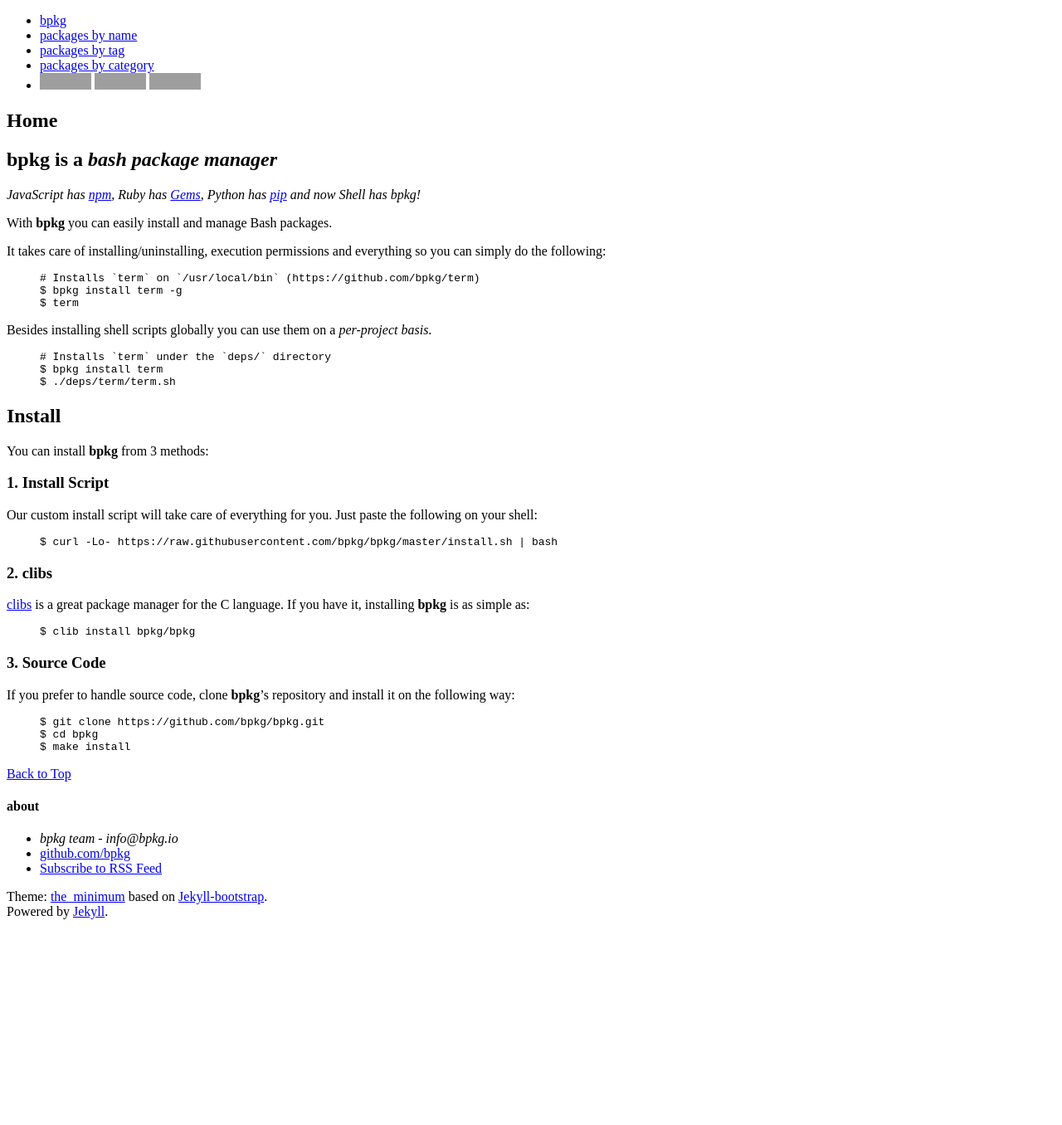
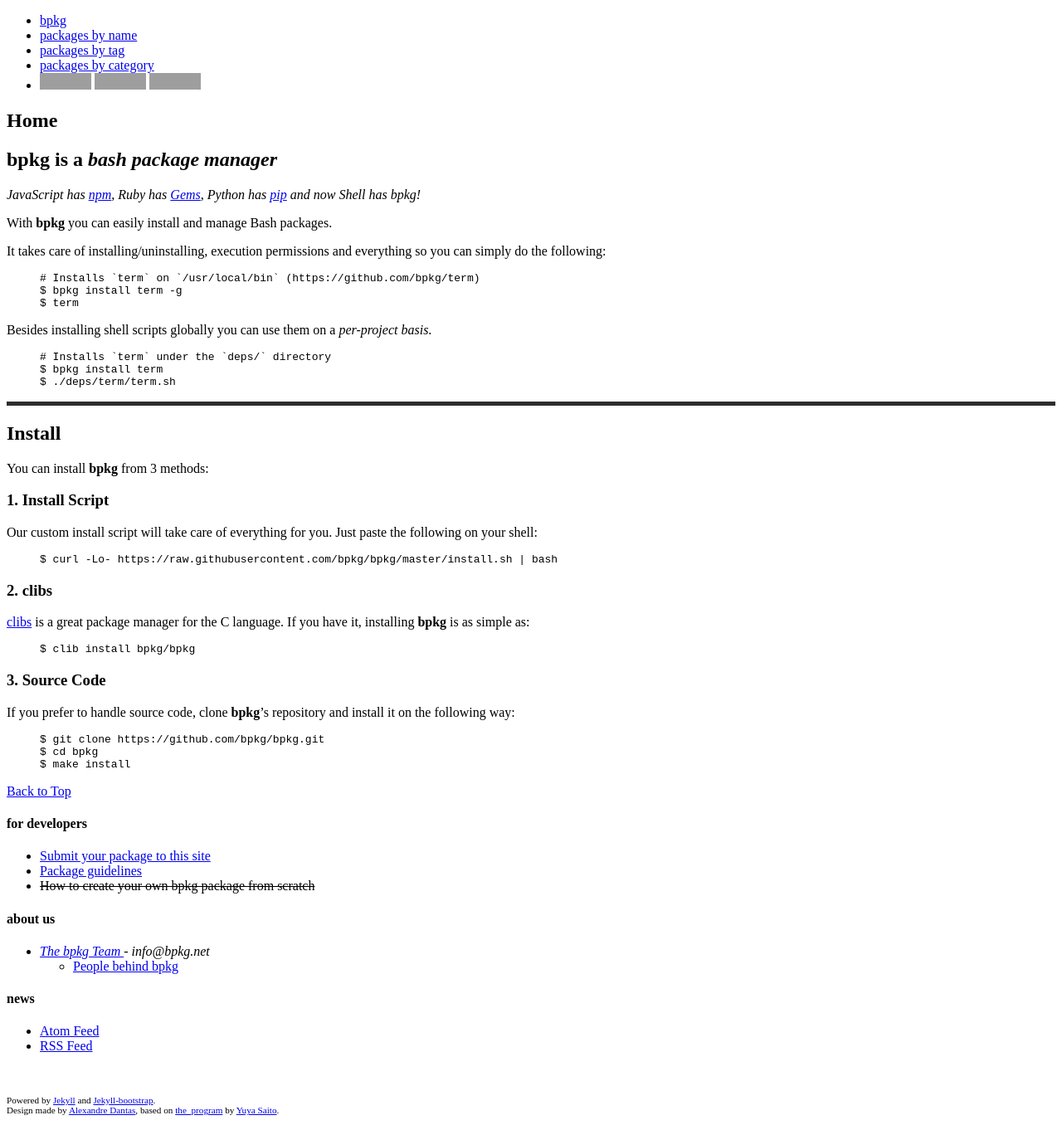
Before and after one commit to bpkg/bpkg.github.io, a Jekyll site: the page built from index.md, in a window 1280 px wide. Shown: the whole page at 83% size. Built offline with Jekyll 4.4.1, drawn with Linux system fonts in a browser that asks for light colours; comment, search, counter and statistics services are not loaded; before the commit the page ends 1124 px from its top, so only the background shows below that; grey boxes are pictures that could not be loaded.

Commit message:
Updated ways in how the site handle packages and wrote a package submission guideline

```diff
--- a/_config.yml
+++ b/_config.yml
@@ -9,13 +9,6 @@
 #
 title   : bpkg
 tagline : lightweight bash package manager
-
-author:
-  name       : bpkg team
-  email      : info@bpkg.io
-  github     : bpkg
-#  twitter    : username
-#  feedburner : feedname
 
 # # # # # # # # # # # # # # # # # # # # # # # # # # # # # # # # # # # # # # # #
 # Custom values
--- /dev/null
+++ b/_includes/footer.html
@@ -0,0 +1,47 @@
+<!-- This is the thing that appears on the right -->
+
+<h4>for developers</h4>
+<ul>
+  <li><a href="/submit">Submit your package to this site</a></l1>
+  <li><a href="/guidelines">Package guidelines</a></l1>
+  <li><strike>How to create your own bpkg package from scratch</strike></l1>
+</ul>
+
+
+<h4>about us</h4>
+<ul>
+  <li class="contact">
+	<address>
+	  <a href="https://github.com/bpkg/">
+		<span class="author fn n">
+		  The bpkg Team
+		</span>
+	  </a>
+	  -
+	  <span class="fn email">
+		info@bpkg.net
+	  </span>
+	</address>
+  </li>
+
+  <ul>
+	<li class="github">
+	  <a href="https://github.com/orgs/bpkg/members" rel="me">
+		People behind bpkg
+	  </a>
+	</li>
+  </ul>
+</ul>
+
+<h4>news</h4>
+<ul>
+  <li><a href="/feed/atom.xml">Atom Feed</a></li>
+  <li><a href="/feed/rss.xml">RSS Feed</a></li>
+</ul>
+
+</div><!-- misc -->
+
+<p id="footer-licence">
+  Powered by <a href="https://github.com/mojombo/jekyll">Jekyll</a> and <a href="http://jekyllbootstrap.com/">Jekyll-bootstrap</a>.<br />
+  Design made by <a href="http://alexdantas.net">Alexandre Dantas</a>, based on <a href="https://github.com/jekyllbootstrap/theme-the-program">the_program</a> by <a href="http://css.studiomohawk.com/">Yuya Saito</a>.
+</p>
--- a/_includes/themes/the-program/default.html
+++ b/_includes/themes/the-program/default.html
@@ -60,24 +60,18 @@
 		  </div><!-- unit-inner -->
 		</div><!-- unit-body -->
 	  </div><!-- body -->
+
 	  <footer class="the-footer">
 		<div class="unit-foot">
 		  <div class="unit-inner unit-foot-inner">
 			<div class="misc vcard">
-			  <h4>about</h4>
-			  <ul>
-				<li class="contact"><address><span class="author fn n">{{ site.author.name }}</span> - <span class="fn email">{{ site.author.email }}</span></address></li>
-				<li class="github"><a href="http://github.com/{{ site.author.github }}/" rel="me">github.com/{{ site.author.github }}</a></li>
-				<li class="rss"><a href="feed/rss.xml">Subscribe to RSS Feed</a></li>
-			  </ul>
-			</div><!-- misc -->
-			<p class="licence">
-			  Theme: <a href="http://layouts-the.me">the_minimum</a> based on <a href="http://jekyllbootstrap.com/">Jekyll-bootstrap</a>.<br>
-			  Powered by <a href="https://github.com/mojombo/jekyll">Jekyll</a>.
-			</p>
+
+			  {% include footer.html %}
+
 		  </div><!-- unit-foot-inner -->
 		</div><!-- unit-foot -->
 	  </footer>
+
 	</div><!-- page -->
 <script>
 	(function(d, s) {
--- a/assets/custom.css
+++ b/assets/custom.css
@@ -1,7 +1,7 @@
 /* CUSTOM CSS FOR THE THEME
 --------------------------------------------------------------------------------- */
 
-// Subtitle for all posts (packages)
+/* Subtitle for all posts (packages) */
 .entry-title {
 	margin-bottom: 0;
 }
@@ -10,3 +10,17 @@
 	margin: 0;
 	padding: 0;
 }
+
+hr {
+	border: 0;
+	height: 5px;
+
+	color: #2D2D2D;
+	background-color: #2D2D2D;
+}
+
+/* Thing at the footer */
+footer #footer-licence {
+	font-size: 70%;
+	margin-top: 50px;
+}
--- a/index.md
+++ b/index.md
@@ -30,6 +30,8 @@ basis_.
 $ bpkg install term
 $ ./deps/term/term.sh
 {% endhighlight %}
+
+---
 
 ## Install
 
```
Also changed, not shown: guidelines/index.md (added, +8 -0 lines), submit/index.md (added, +96 -0 lines).
